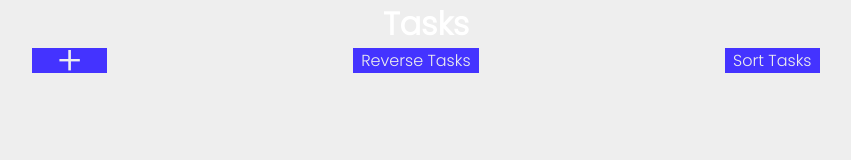
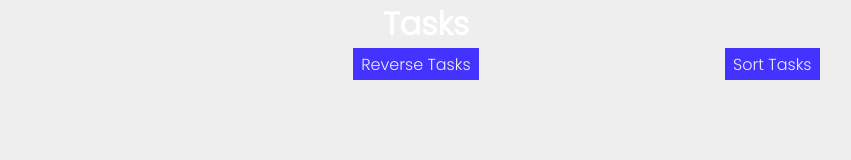
Before and after one commit to Surfury/tasks, a plain HTML site: page index.html in a window 1280 px wide. Shown: the whole page, without its empty margins (214-1065 px from the left). Drawn offline with Linux system fonts and the light colour scheme.

Commit message:
Update style.css

```diff
--- a/style.css
+++ b/style.css
@@ -73,7 +73,8 @@ button,input[type='button']{
 #addTask{
     padding: 0 3vh;
     font-size: 2.5em;
-    line-height: 50%;
+    line-height: 80%;
+    background-color:#fff0;
 }
 input[type='text'] {
     background-color: #333;
```
